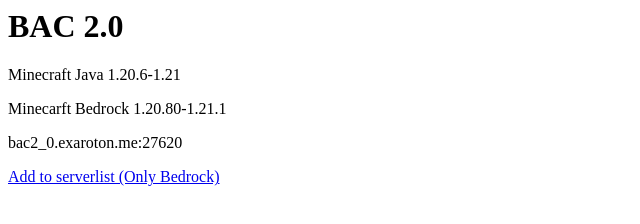
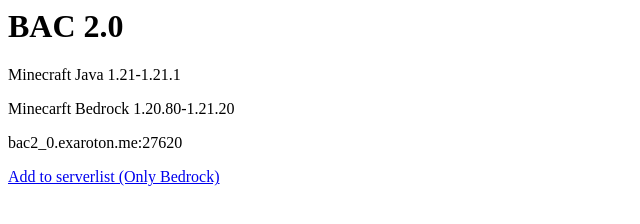
Before and after one commit to f4d9k/f4d9k.github.io, a plain HTML site: page index.html in a window 1280 px wide. Shown: the full height of the page, 0-640 px from the left. Drawn offline with Linux system fonts and the light colour scheme.

Commit message:
Update mc versions

```diff
--- a/index.html
+++ b/index.html
@@ -1,5 +1,5 @@
 <h1>BAC 2.0</h1>
-<p>Minecraft Java 1.20.6-1.21</p>
-<p>Minecarft Bedrock 1.20.80-1.21.1
+<p>Minecraft Java 1.21-1.21.1</p>
+<p>Minecarft Bedrock 1.20.80-1.21.20
 <p>bac2_0.exaroton.me:27620</p>
 <p><a href="minecraft://?addExternalServer=BAC 2.0|bac2_0.exaroton.me:27620">Add to serverlist (Only Bedrock)</a></p>
```
